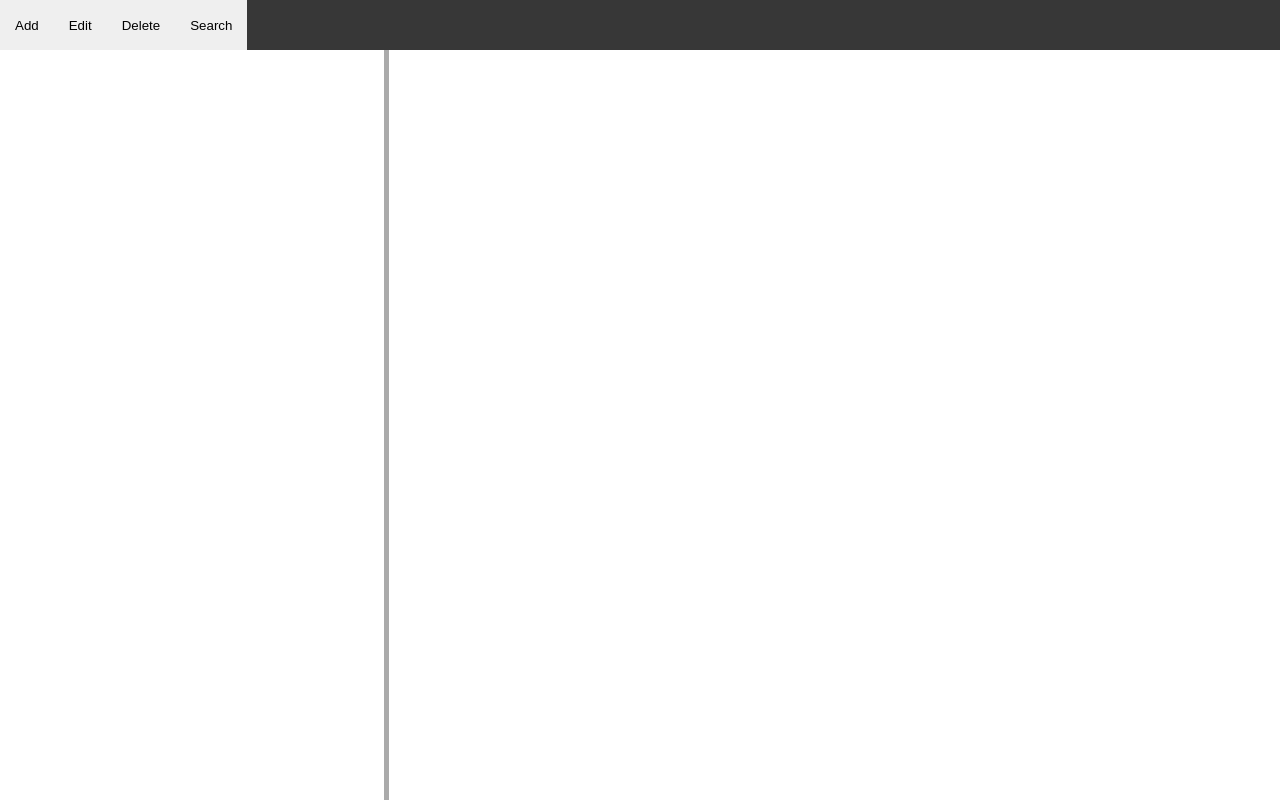
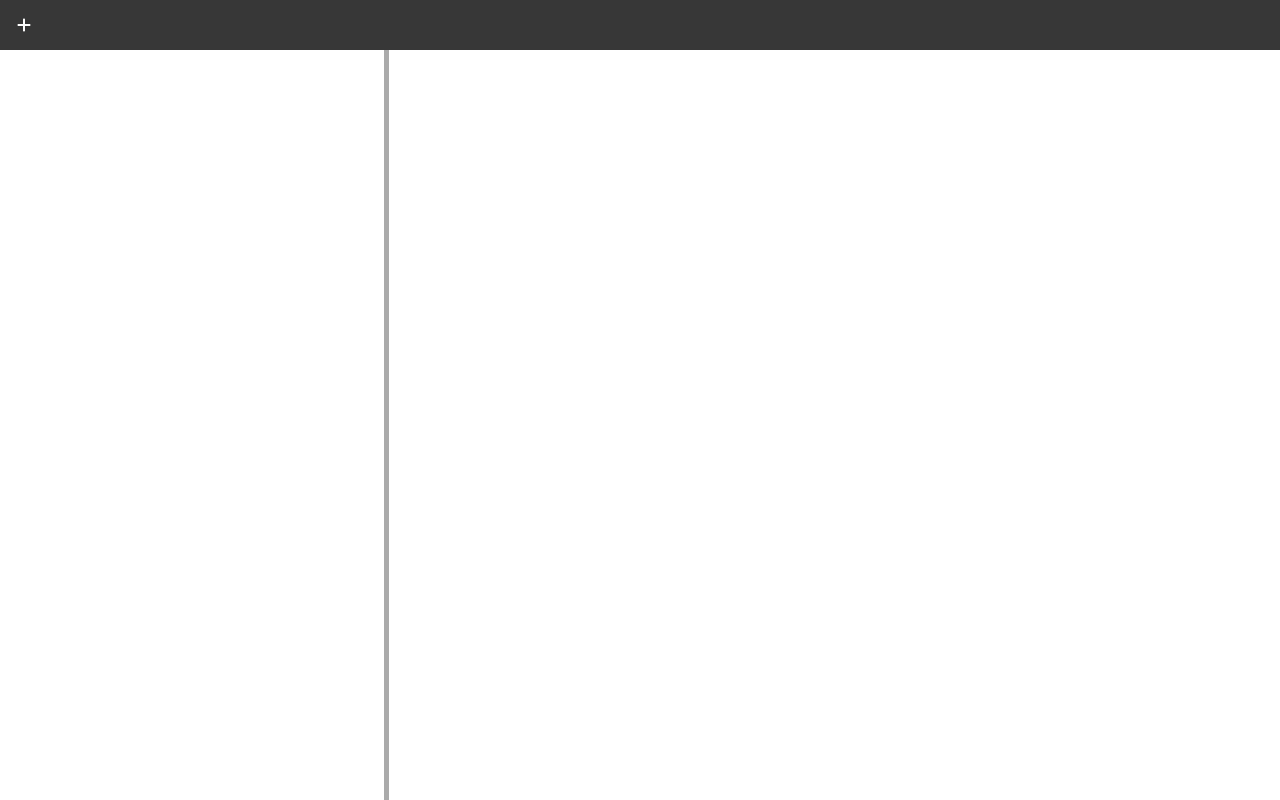
Before and after one commit to Mohammed-Hammood/todonotes, a React (Create React App) app: page / in a window 1280 px wide. Built offline with nearby package versions, Linux system fonts and the light colour scheme.

Commit message:
second update

```diff
--- a/src/components/DOM.js
+++ b/src/components/DOM.js
@@ -10,6 +10,7 @@ export const modalToggle = ({operation='', activeToDoId=getActiveToDoId()})=> {
         const inputsContainer = document.getElementById("inputs-container");
         const textContainer = document.getElementById("text-container");
         const searchContainer = document.getElementById("search-container");
+        const processStatusButton = document.querySelectorAll("input[name='process-status']");
         operationName.innerText = operation;
         operationName.classList = operation;
         if(operation === 'Search'){
@@ -20,6 +21,7 @@ export const modalToggle = ({operation='', activeToDoId=getActiveToDoId()})=> {
             textContainer.classList.add("hidden");
             searchContainer.classList.remove("hidden");
             document.getElementById("search-input").value = '';
+
         }
         else if(operation === 'Edit'){
             submitBtn.innerText = "Save";
@@ -31,6 +33,13 @@ export const modalToggle = ({operation='', activeToDoId=getActiveToDoId()})=> {
             const toDo = getToDo(activeToDoId);
             name.value = toDo.name;
             description.value = toDo.description;
+            for(let i =0; i<processStatusButton.length; i++){
+                if(processStatusButton[i].value === toDo.processStatus){
+                    processStatusButton[i].checked = true;
+                }else {
+                    processStatusButton[i].checked = false;
+                }
+            }
         }else if(operation === 'Delete'){
             submitBtn.innerText = "Confirm";
             searchContainer.classList.add("hidden");
@@ -97,3 +106,15 @@ function resetWindow (reset=false){
          center.style.left = "30%";
      }
 }
+
+export const getFullDate = ()=> {
+    const date = new Date();
+    const year=  date.getFullYear();
+    const month = date.getMonth() + 1;
+    const day = date.getDate();
+    const hours = date.getHours();
+    const minutes = date.getMinutes();
+    const display = (number)=> {return ((number < 10)?'0'+number:number);}
+    const fullDate = year + '/' + display(month) + '/' + display(day) + ', '+ display(hours) + ':' + display(minutes);
+    return fullDate;
+}
--- /dev/null
+++ b/src/components/SVG.js
@@ -0,0 +1,16 @@
+let color = 'white';
+let CLASS = '';
+export default function SVG(props){
+    if(props.class){CLASS = props.class;}
+    if(props.color){color = props.color;}
+    const Search = <svg className={CLASS} xmlns="http://www.w3.org/2000/svg" viewBox="0 0 512 512"><path fill={color} d="M500.3 443.7l-119.7-119.7c27.22-40.41 40.65-90.9 33.46-144.7C401.8 87.79 326.8 13.32 235.2 1.723C99.01-15.51-15.51 99.01 1.724 235.2c11.6 91.64 86.08 166.7 177.6 178.9c53.8 7.189 104.3-6.236 144.7-33.46l119.7 119.7c15.62 15.62 40.95 15.62 56.57 0C515.9 484.7 515.9 459.3 500.3 443.7zM79.1 208c0-70.58 57.42-128 128-128s128 57.42 128 128c0 70.58-57.42 128-128 128S79.1 278.6 79.1 208z"/></svg>;
+    const Plus = <svg className={CLASS} xmlns="http://www.w3.org/2000/svg" viewBox="0 0 448 512"><path fill={color} d="M432 256c0 17.69-14.33 32.01-32 32.01H256v144c0 17.69-14.33 31.99-32 31.99s-32-14.3-32-31.99v-144H48c-17.67 0-32-14.32-32-32.01s14.33-31.99 32-31.99H192v-144c0-17.69 14.33-32.01 32-32.01s32 14.32 32 32.01v144h144C417.7 224 432 238.3 432 256z"/></svg>;
+    const Edit = <svg className={CLASS} xmlns="http://www.w3.org/2000/svg" viewBox="0 0 512 512"><path fill={color} d="M490.3 40.4C512.2 62.27 512.2 97.73 490.3 119.6L460.3 149.7L362.3 51.72L392.4 21.66C414.3-.2135 449.7-.2135 471.6 21.66L490.3 40.4zM172.4 241.7L339.7 74.34L437.7 172.3L270.3 339.6C264.2 345.8 256.7 350.4 248.4 353.2L159.6 382.8C150.1 385.6 141.5 383.4 135 376.1C128.6 370.5 126.4 361 129.2 352.4L158.8 263.6C161.6 255.3 166.2 247.8 172.4 241.7V241.7zM192 63.1C209.7 63.1 224 78.33 224 95.1C224 113.7 209.7 127.1 192 127.1H96C78.33 127.1 64 142.3 64 159.1V416C64 433.7 78.33 448 96 448H352C369.7 448 384 433.7 384 416V319.1C384 302.3 398.3 287.1 416 287.1C433.7 287.1 448 302.3 448 319.1V416C448 469 405 512 352 512H96C42.98 512 0 469 0 416V159.1C0 106.1 42.98 63.1 96 63.1H192z"/></svg>;
+    const Trash = <svg className={CLASS} xmlns="http://www.w3.org/2000/svg" viewBox="0 0 448 512"><path fill={color} d="M135.2 17.69C140.6 6.848 151.7 0 163.8 0H284.2C296.3 0 307.4 6.848 312.8 17.69L320 32H416C433.7 32 448 46.33 448 64C448 81.67 433.7 96 416 96H32C14.33 96 0 81.67 0 64C0 46.33 14.33 32 32 32H128L135.2 17.69zM31.1 128H416V448C416 483.3 387.3 512 352 512H95.1C60.65 512 31.1 483.3 31.1 448V128zM111.1 208V432C111.1 440.8 119.2 448 127.1 448C136.8 448 143.1 440.8 143.1 432V208C143.1 199.2 136.8 192 127.1 192C119.2 192 111.1 199.2 111.1 208zM207.1 208V432C207.1 440.8 215.2 448 223.1 448C232.8 448 240 440.8 240 432V208C240 199.2 232.8 192 223.1 192C215.2 192 207.1 199.2 207.1 208zM304 208V432C304 440.8 311.2 448 320 448C328.8 448 336 440.8 336 432V208C336 199.2 328.8 192 320 192C311.2 192 304 199.2 304 208z"/></svg>;
+    if(props.name === 'search' || props.name === 'Search')return Search;
+    if(props.name === 'plus' || props.name === 'add')return Plus;
+    if(props.name === 'edit' || props.name === 'Edit')return Edit;
+    if(props.name === 'trash' || props.name === 'Trash')return Trash;
+    return null;
+
+}
--- a/src/components/home.js
+++ b/src/components/home.js
@@ -1,7 +1,8 @@
 import './styling/home.scss';
 import { getActiveToDoId, getToDoList, updateToDoList, getToDo, searchToDoByName } from './localStorage';
 import { useState } from 'react';
-import { modalToggle, mouseDown } from './DOM';
+import { getFullDate, modalToggle, mouseDown } from './DOM';
+import SVG from './SVG';
 
 export default function Home (){
     const [todolist, setToDoList] = useState(getToDoList());
@@ -16,11 +17,15 @@ export default function Home (){
         const name = document.getElementById("name-input");
         const description = document.getElementById("description-textarea");
         const operation = document.getElementById("operation-name").innerText;
+        let processStatus = 'waiting';
+        const checkedStatus = document.querySelector("input[name='process-status']:checked").value;
+        if(['in-process', 'waiting', 'completed'].includes(checkedStatus)){processStatus = checkedStatus;}
         const newToDo = {
             name: name.value,
             id:getToDoList().length,
-            date: new Date(),
+            date: getFullDate(),
             description:description.value.trim(),
+            processStatus:processStatus
         };
         if(operation === 'Search'){
            const search = document.getElementById("search-input");
@@ -51,30 +56,43 @@ export default function Home (){
 
     return (<div className="main-content-container">
             <div className='navbar-container'>
-                <button className='add-button' onClick={()=>modalToggle({operation:"Add", activeToDoId:activeToDoId})}>
-                    Add
-                </button>
-                <button className='add-button' onClick={()=> modalToggle({operation:"Edit", activeToDoId:activeToDoId})}>
-                    Edit
-                </button>
-                <button className='add-button' onClick={()=> modalToggle({operation:"Delete", activeToDoId:activeToDoId})}>
-                    Delete
-                </button>
-                <button className='add-button' onClick={()=> modalToggle({operation:"Search", activeToDoId:activeToDoId})}>
-                    Search
-                </button>
+                <div className='left-buttons-container'>
+                    <div className='icon-container' title="Add" onClick={()=>modalToggle({operation:"Add", activeToDoId:activeToDoId})}>
+                        <SVG class='navbar-buttons' name='plus' color='white' />
+                    </div>
+                    {(getToDoList().length > 0 )?<>
+                        <div className='icon-container' title="Edit" onClick={()=> modalToggle({operation:"Edit", activeToDoId:activeToDoId})}>
+                            <SVG class='navbar-buttons' name='edit' color='white' />
+                        </div>
+                        <div className='icon-container' title="Delete" onClick={()=> modalToggle({operation:"Delete", activeToDoId:activeToDoId})}>
+                            <SVG class='navbar-buttons' name='trash' color='white' />
+                        </div>
+                    </>:""}
+                </div>
+                {(getToDoList().length > 0 )?<>
+                    <div className='icon-container' title="Search" onClick={()=> modalToggle({operation:"Search", activeToDoId:activeToDoId})}>
+                        <SVG name='search' color='white' class="navbar-buttons" />
+                    </div>
+                </>:""}
             </div>
             <div className='content-container'>
                 <div className='left-container' id='left-container'>
                     { todolist.map((item, key)=> {
-                        return <button className={(getActiveToDoId() === key)?'todolist active':'todolist'} id={key} key={key} onClick={()=> changeToDoList(key)}>{item.name}</button>
+                        return <button className={(getActiveToDoId() === key)?`todolist  ${item.processStatus}`:`${item.processStatus}-hover todolist`} id={key} key={key} onClick={()=> changeToDoList(key)}>{item.name}</button>
                     })}
                 </div>
                 <div className='center-container' id='center-container' onMouseDown={(event)=> mouseDown(event) } ></div>
                 <div className='right-container' id='right-container'>
                 { todolist.map((item, key)=> {
                     if(getActiveToDoId() === key){
-                        return <div key={key} >{item.description}</div>
+                        return <div key={key} >
+                                    <div className={`header-container ${item.processStatus}`} id='header-container'>
+                                        <div>Name: {item.name}</div>
+                                        <div>Process Status: {item.processStatus}</div>
+                                        <div>Date added: {item.date }</div>
+                                    </div>
+                                    <div className='description-container'>{item.description}</div>
+                            </div>
                     }
                     return null;
                     })}
@@ -87,6 +105,7 @@ export default function Home (){
                         <div className='operation-name-container'>
                             <span className='operation-name' id='operation-name'></span>
                         </div>
+
                             <div className='inputs-container' id='inputs-container'>
                                 <label htmlFor='name-input'>Name:
                                     <input name='name' type='text' placeholder='Name..' id='name-input' required />
@@ -94,6 +113,22 @@ export default function Home (){
                                 <label htmlFor='description-textarea'>Description:
                                     <textarea name='description' placeholder='Note..' id='description-textarea' ></textarea>
                                 </label>
+                                <div className='process-status-container'>
+                                    <div>Process Status:</div>
+                                    <div>
+                                        <input type="radio" id="completed" name="process-status" value="completed"></input>
+                                        <label htmlFor="completed">Completed</label>
+                                    </div>
+                                    <div>
+                                        <input type="radio" id="in-process" name="process-status" value="in-process"></input>
+                                        <label htmlFor="in-process">In process</label>
+                                    </div>
+                                    <div>
+                                        <input type="radio" id="waiting" name="process-status" value="waiting"></input>
+                                        <label htmlFor="waiting">Waiting</label>
+                                    </div>
+                                </div>
+
                             </div>
                             <div className='search-container' id='search-container'>
                                 <div className='count-container' id='count-container'></div>
--- a/src/components/styling/home.scss
+++ b/src/components/styling/home.scss
@@ -13,9 +13,19 @@ body {
         width:100%;
         background-color: #373737;
         position:fixed;
-        .add-button {
+        justify-content: space-between;
+        display: flex;
+        .icon-container {
             height: 100%;
-            padding: 15px;
+            padding: 0px;
+            display: inline-block;
+            width: 50px;
+            cursor: pointer;
+        }
+
+        .navbar-buttons {
+            height: 100%;
+            padding: 17px;
             cursor: pointer;
             border: none;
         }
@@ -45,12 +55,20 @@ body {
                 cursor:pointer;
                 display:block;
                 border:none;
-                overflow-x:hidden;
+                overflow:hidden;
+                text-overflow:ellipsis;
+                white-space:nowrap;
             }
-            .todolist:hover, .active {
-                background-color:black;
-                color:white;
+            .waiting,  .waiting-hover:hover {
+                background-color:#c3c3c3;
             }
+            .in-process, .in-process-hover:hover {
+                background-color: #87c1ff;
+            }
+            .completed, .completed-hover:hover  {
+                background-color:#20be20;
+            }
+
         }
         .center-container {
             width: 5px;
@@ -62,20 +80,40 @@ body {
             z-index:10;
         }
         .right-container {
-            // width:calc(70% - 5px);
             top:50px;
             width:calc(70% - 6px);
             display: block;
             right:0;
             border:none;
             height:calc(100% - 50px);
-            padding:15px;
             word-wrap: break-word;
             position: fixed;
             overflow-y:auto;
             overflow-x:hidden;
             bottom:0;
             z-index:1;
+            .header-container {
+                width: 100%;
+                height: auto;
+                background-color: silver;
+                padding: 14px;
+                font-size: 12px;
+                cursor: default;
+            }
+            .waiting {
+                background-color:#c3c3c3;
+            }
+            .in-process {
+                background-color: #87c1ff;
+            }
+            .completed {
+                background-color:#20be20;
+            }
+            .description-container {
+                width: 100%;
+                height:auto;
+                padding:15px;
+            }
         }
     }
     .modal-container {
@@ -165,6 +203,16 @@ body {
                 }
                 .inputs-container {
                     padding:15px;
+                    .process-status-container {
+                        input {
+                            border: none;
+                            border-radius: none;
+                            width: 15px;
+                            padding: 0;
+                            height: 15px;
+                        }
+                        font-size: 14px;
+                    }
                     input {
                         height: 40px;
                         border-radius: 5px;
```
